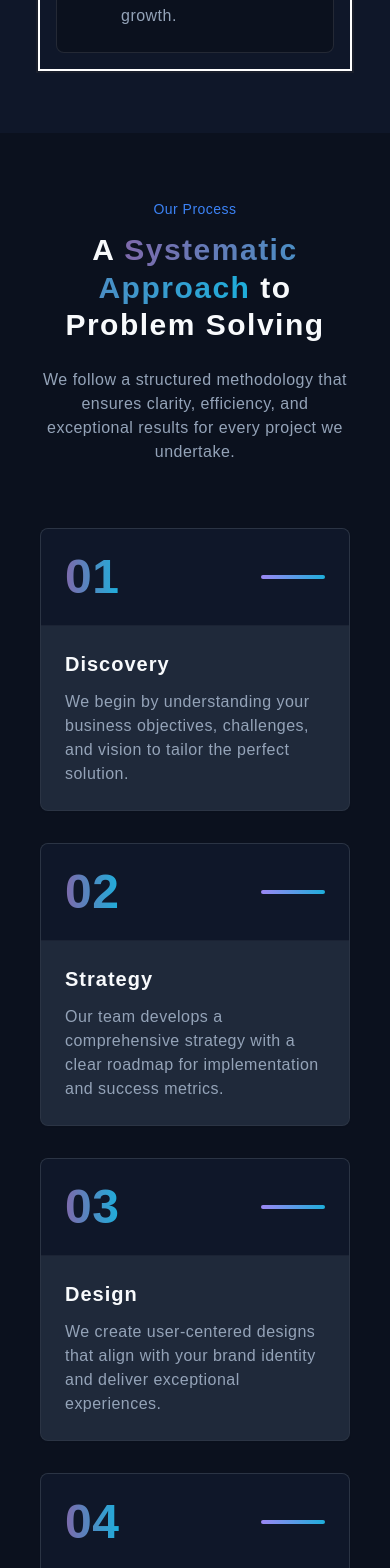
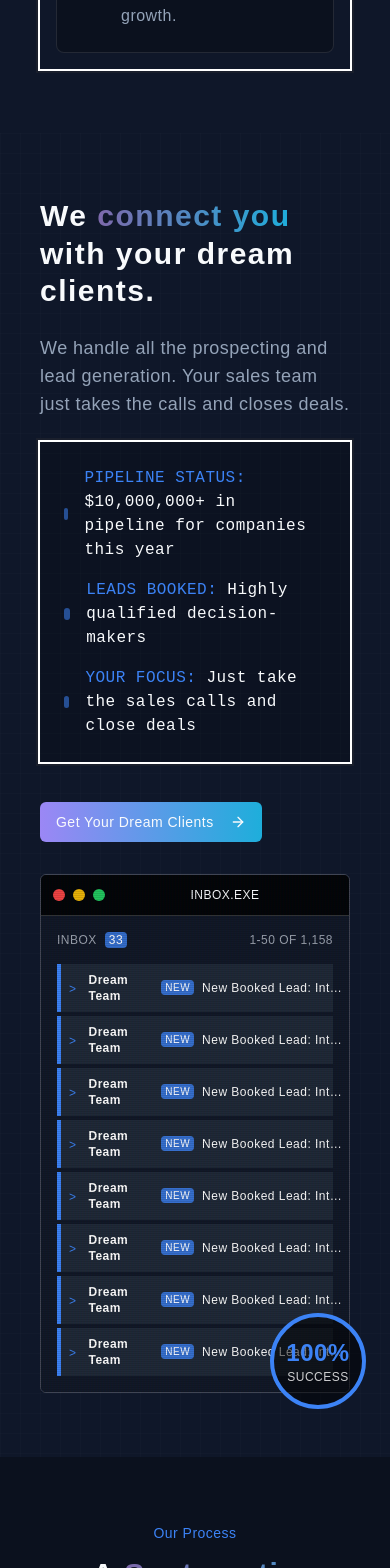
Before and after one commit to lakshcode9/autoikigai-tech, a React (Vite) app: page / in a window 390 px wide. Shown: the part 5220-6788 px from the top of the page. Built offline with nearby package versions, Linux system fonts and the light colour scheme; a web font is replaced by a local one.

Commit message:
Add new section to ServicesSection
Add a new section to the ServicesSection component.

```diff
--- /dev/null
+++ b/src/components/sections/ResultsSection.tsx
@@ -0,0 +1,106 @@
+
+import ScrollReveal from "../animations/ScrollReveal";
+import { ArrowRightIcon } from "lucide-react";
+import { Button } from "@/components/ui/button";
+
+const ResultsSection = () => {
+  return (
+    <section className="section bg-background relative overflow-hidden">
+      <div className="absolute inset-0 grid-pattern opacity-20"></div>
+      <div className="container mx-auto">
+        <div className="grid grid-cols-1 lg:grid-cols-2 gap-8 items-center">
+          <ScrollReveal>
+            <div className="space-y-6">
+              <h2 className="text-3xl md:text-4xl font-bold leading-tight">
+                We <span className="text-gradient">connect you</span> with your dream clients.
+              </h2>
+
+              <p className="text-lg text-muted-foreground">
+                We handle all the prospecting and lead generation. Your sales team just takes the calls and closes deals.
+              </p>
+
+              <div className="pixel-border bg-black/20 p-6 space-y-4">
+                <div className="flex items-center gap-4">
+                  <div className="h-3 w-3 bg-primary rounded-full animate-pulse"></div>
+                  <p className="font-mono">
+                    <span className="text-primary">PIPELINE STATUS:</span> $10,000,000+ in pipeline for companies this year
+                  </p>
+                </div>
+
+                <div className="flex items-center gap-4">
+                  <div className="h-3 w-3 bg-primary rounded-full animate-pulse"></div>
+                  <p className="font-mono">
+                    <span className="text-primary">LEADS BOOKED:</span> Highly qualified decision-makers
+                  </p>
+                </div>
+
+                <div className="flex items-center gap-4">
+                  <div className="h-3 w-3 bg-primary rounded-full animate-pulse"></div>
+                  <p className="font-mono">
+                    <span className="text-primary">YOUR FOCUS:</span> Just take the sales calls and close deals
+                  </p>
+                </div>
+              </div>
+
+              <div>
+                <Button className="button-gradient mt-4">
+                  Get Your Dream Clients <ArrowRightIcon className="ml-2 h-4 w-4" />
+                </Button>
+              </div>
+            </div>
+          </ScrollReveal>
+
+          <ScrollReveal delay={200}>
+            <div className="relative">
+              <div className="crt-effect rounded-md overflow-hidden border border-white/20">
+                <div className="bg-black/80 p-3 border-b border-white/20 flex items-center gap-2">
+                  <div className="h-3 w-3 rounded-full bg-destructive"></div>
+                  <div className="h-3 w-3 rounded-full bg-yellow-500"></div>
+                  <div className="h-3 w-3 rounded-full bg-green-500"></div>
+                  <div className="text-xs text-center flex-1">INBOX.EXE</div>
+                </div>
+
+                <div className="bg-gray-900 p-4 overflow-hidden">
+                  <div className="mb-4 flex items-center justify-between text-xs text-gray-400">
+                    <div className="flex items-center">
+                      <span className="mr-2">INBOX</span>
+                      <span className="bg-primary/80 text-white px-1 rounded">33</span>
+                    </div>
+                    <span>1-50 OF 1,158</span>
+                  </div>
+
+                  <div className="space-y-1">
+                    {Array.from({ length: 8 }).map((_, index) => (
+                      <div
+                        key={index}
+                        className="bg-gray-800 hover:bg-gray-700 cursor-pointer flex items-center p-2 border-l-4 border-primary transition-all"
+                      >
+                        <div className="mr-3 w-6 text-center">
+                          <span className="text-primary text-xs">&gt;</span>
+                        </div>
+                        <div className="flex-1 flex items-center gap-2">
+                          <div className="font-bold text-xs text-white">Dream Team</div>
+                          <div className="bg-primary/80 text-white text-[10px] px-1 rounded">NEW</div>
+                          <div className="text-xs text-white truncate">New Booked Lead: Interested</div>
+                        </div>
+                      </div>
+                    ))}
+                  </div>
+                </div>
+              </div>
+
+              <div className="absolute -right-4 -bottom-4 h-24 w-24 border-4 border-primary bg-black/50 rounded-full grid place-items-center z-10">
+                <div className="text-center">
+                  <div className="text-2xl font-bold text-primary">100%</div>
+                  <div className="text-xs text-white/80">SUCCESS</div>
+                </div>
+              </div>
+            </div>
+          </ScrollReveal>
+        </div>
+      </div>
+    </section>
+  );
+};
+
+export default ResultsSection;
--- a/src/index.css
+++ b/src/index.css
@@ -1,4 +1,3 @@
-
 @import url('https://fonts.cdnfonts.com/css/joystix');
 
 @tailwind base;
@@ -119,4 +118,16 @@
   .retro-button {
     @apply flex items-center justify-center px-4 py-2 text-sm border-2 border-white/20 hover:border-primary/50 transition-colors bg-black/30;
   }
+
+  .inbox-item {
+    @apply border-l-4 border-transparent hover:border-primary bg-black/30 transition-all duration-200 p-2 flex items-center space-x-3 cursor-pointer;
+  }
+
+  .inbox-item:hover {
+    @apply bg-black/50;
+  }
+
+  .status-dot {
+    @apply h-2.5 w-2.5 rounded-full;
+  }
 }
--- a/src/pages/Index.tsx
+++ b/src/pages/Index.tsx
@@ -5,6 +5,7 @@ import Footer from '@/components/layout/Footer';
 import HeroSection from '@/components/sections/HeroSection';
 import AboutSection from '@/components/sections/AboutSection';
 import ServicesSection from '@/components/sections/ServicesSection';
+import ResultsSection from '@/components/sections/ResultsSection';
 import ProcessSection from '@/components/sections/ProcessSection';
 import TestimonialsSection from '@/components/sections/TestimonialsSection';
 import CtaSection from '@/components/sections/CtaSection';
@@ -76,6 +77,7 @@ const Index = () => {
         <HeroSection />
         <AboutSection />
         <ServicesSection />
+        <ResultsSection />
         <ProcessSection />
         <TestimonialsSection />
         <CtaSection />
```
